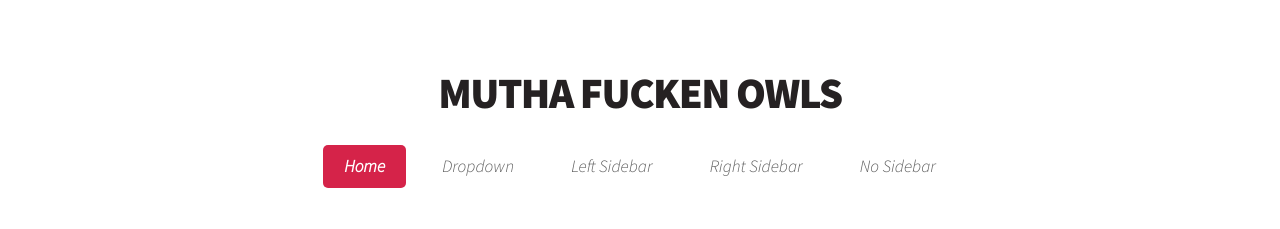
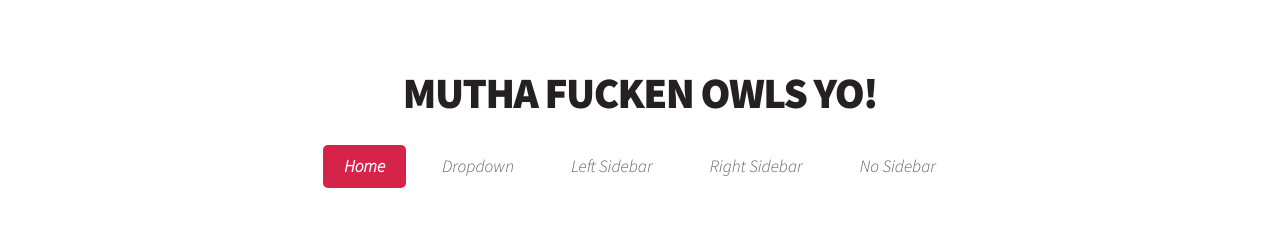
Before and after one commit to sachazehnder/sachazehnder.github.io, a plain HTML site: page index.html in a window 1280 px wide. Shown: the top 229 px of the page. Drawn offline with Linux system fonts and the light colour scheme.

Commit message:
LOGO name change

```diff
--- a/index.html
+++ b/index.html
@@ -21,7 +21,7 @@
 					<div id="header">
 
 						<!-- Logo -->
-							<h1><a href="index.html"> MUTHA FUCKEN OWLS </a></h1>
+							<h1><a href="index.html"> MUTHA FUCKEN OWLS YO! </a></h1>
 
 						<!-- Nav -->
 							<nav id="nav">
```
